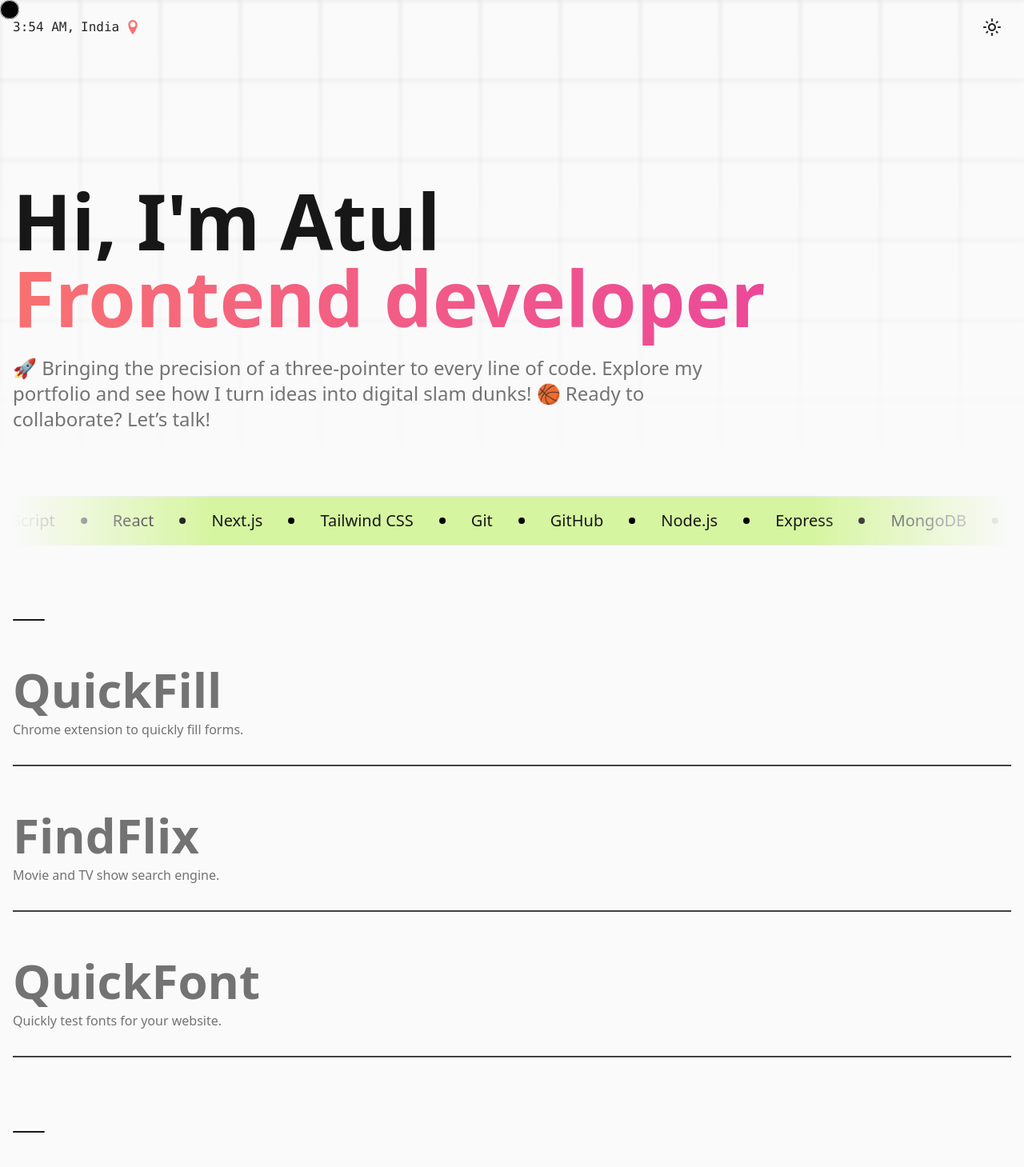
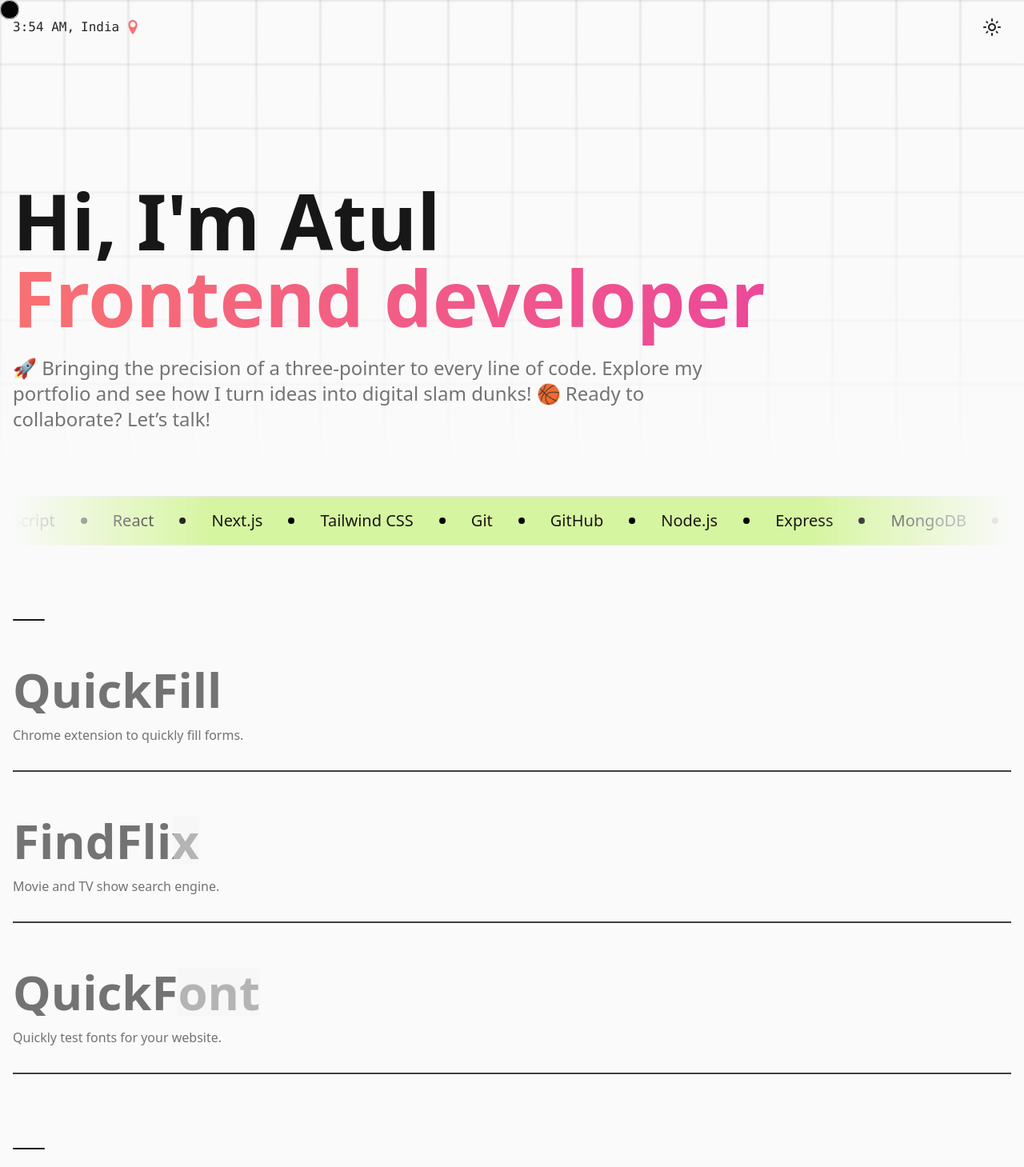
Before and after one commit to atulsmania/portfolio, a React (Vite) app: page / in a window 1280 px wide. Shown: the top 1459 px of the page at 80% size. Built offline with nearby package versions, Linux system fonts and the light colour scheme; grey boxes are pictures that could not be loaded.

Commit message:
feat: text progress animation for project titles

```diff
--- a/index.html
+++ b/index.html
@@ -5,6 +5,18 @@
     <link rel="icon" type="image/svg+xml" href="/vite.svg" />
     <meta name="viewport" content="width=device-width, initial-scale=1.0" />
     <title>Atul Portfolio</title>
+
+    <meta
+      name="theme-color"
+      content="#ffffff"
+      media="(prefers-color-scheme: light)"
+    />
+
+    <meta
+      name="theme-color"
+      content="#000000"
+      media="(prefers-color-scheme: dark)"
+    />
 
     <link rel="apple-touch-icon" sizes="180x180" href="/apple-touch-icon.png" />
     <link rel="icon" type="image/png" sizes="32x32" href="/favicon-32x32.png" />
--- a/src/components/ui/hover-mage-link.tsx
+++ b/src/components/ui/hover-mage-link.tsx
@@ -1,6 +1,7 @@
 import { useMotionValue, motion, useSpring, useTransform } from "framer-motion";
 import { MouseEvent, useRef } from "react";
 import { FiArrowRight } from "react-icons/fi";
+import TextProgress from "./text-progress";
 
 type Props = {
   heading: string;
@@ -50,7 +51,7 @@ const Link = ({ heading, imgSrc, subheading, href }: Props) => {
     >
       <div>
         <span className="relative z-10 block text-4xl font-bold transition-colors duration-500 text-neutral-500 dark:group-hover:text-neutral-50 group-hover:text-neutral-900 md:text-6xl">
-          <span className="inline-block">{heading}</span>
+          <TextProgress>{heading}</TextProgress>
         </span>
         <span className="relative z-10 block mt-2 text-base transition-colors duration-500 text-neutral-500 dark:group-hover:text-neutral-50 group-hover:text-neutral-900">
           {subheading}
--- a/src/components/ui/parallax-background.tsx
+++ b/src/components/ui/parallax-background.tsx
@@ -9,7 +9,7 @@ import { useMediaQuery } from "usehooks-ts";
 
 const ParallaxBackground = () => {
   const isMobile = useMediaQuery("(max-width: 768px)");
-  const blockSize = isMobile ? 50 : 100;
+  const blockSize = isMobile ? 50 : 80;
   const { scrollYProgress } = useScroll();
   const y = useTransform(scrollYProgress, [0, 1], [0, blockSize * 5]);
 
@@ -21,7 +21,7 @@ const ParallaxBackground = () => {
         backgroundSize: `${blockSize}px ${blockSize}px`,
         backgroundPosition: position,
       }}
-      className="fixed inset-0 w-full h-3/4 overflow-hidden blur-[2px] dark:bg-light-grid bg-dark-grid -z-10 [mask-image:linear-gradient(0deg,transparent,rgba(0,0,0,.5),#000)]"
+      className="fixed inset-0 w-full h-3/4 overflow-hidden blur-[1px] dark:bg-light-grid bg-dark-grid -z-10 [mask-image:linear-gradient(0deg,transparent,rgba(0,0,0,.5),#000)]"
     />
   );
 };
--- /dev/null
+++ b/src/components/ui/text-progress.tsx
@@ -0,0 +1,30 @@
+import { motion, useScroll, useSpring, useTransform } from "framer-motion";
+import { PropsWithChildren, useEffect, useRef, useState } from "react";
+
+const TextProgress = ({ children }: PropsWithChildren) => {
+  const ref = useRef<HTMLSpanElement>(null);
+  const [width, setWidth] = useState(ref.current?.offsetWidth ?? 0);
+  const { scrollYProgress } = useScroll({
+    target: ref,
+    smooth: 10,
+    offset: ["end end", "end center"],
+  });
+  const progress = useTransform(scrollYProgress, [0, 1], [0, width]);
+
+  useEffect(() => {
+    setWidth(ref.current?.offsetWidth ?? 0);
+  }, []);
+
+  return (
+    <span className="relative inline-block overflow-hidden">
+      <motion.span
+        ref={ref}
+        className="absolute inset-0 z-10 transition-opacity group-hover:opacity-0 bg-neutral-100/50 dark:bg-black/40"
+        style={{ x: progress }}
+      />
+      {children}
+    </span>
+  );
+};
+
+export default TextProgress;
```
